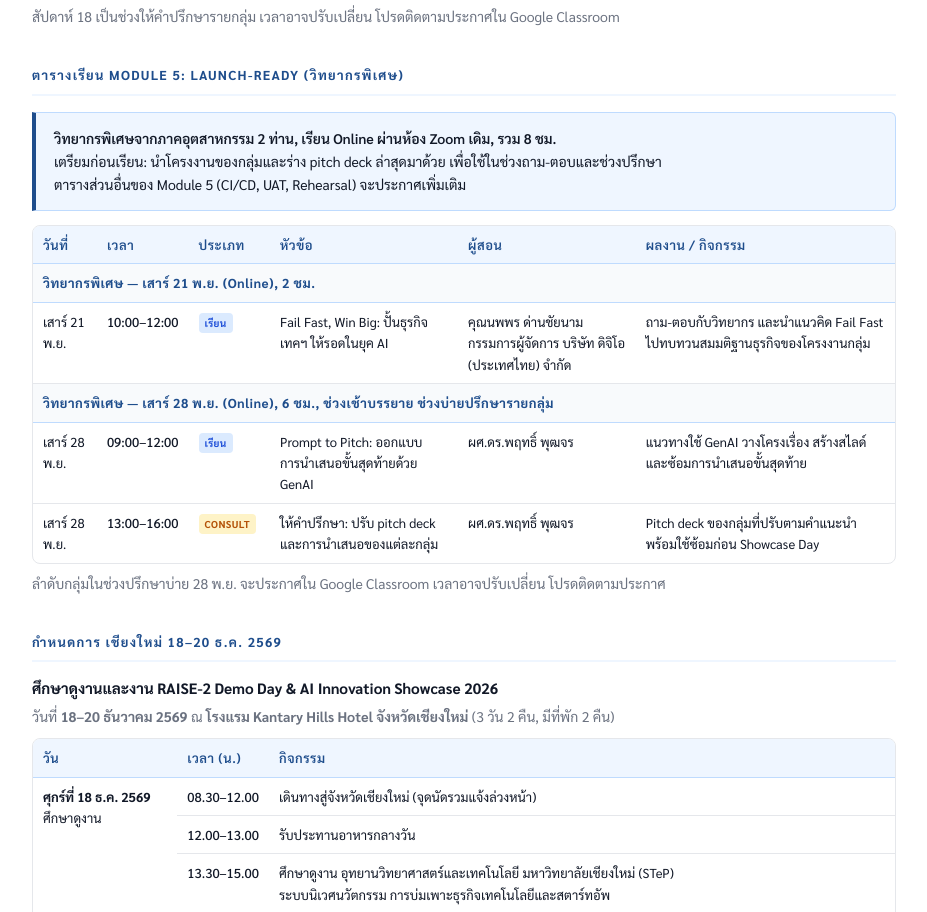
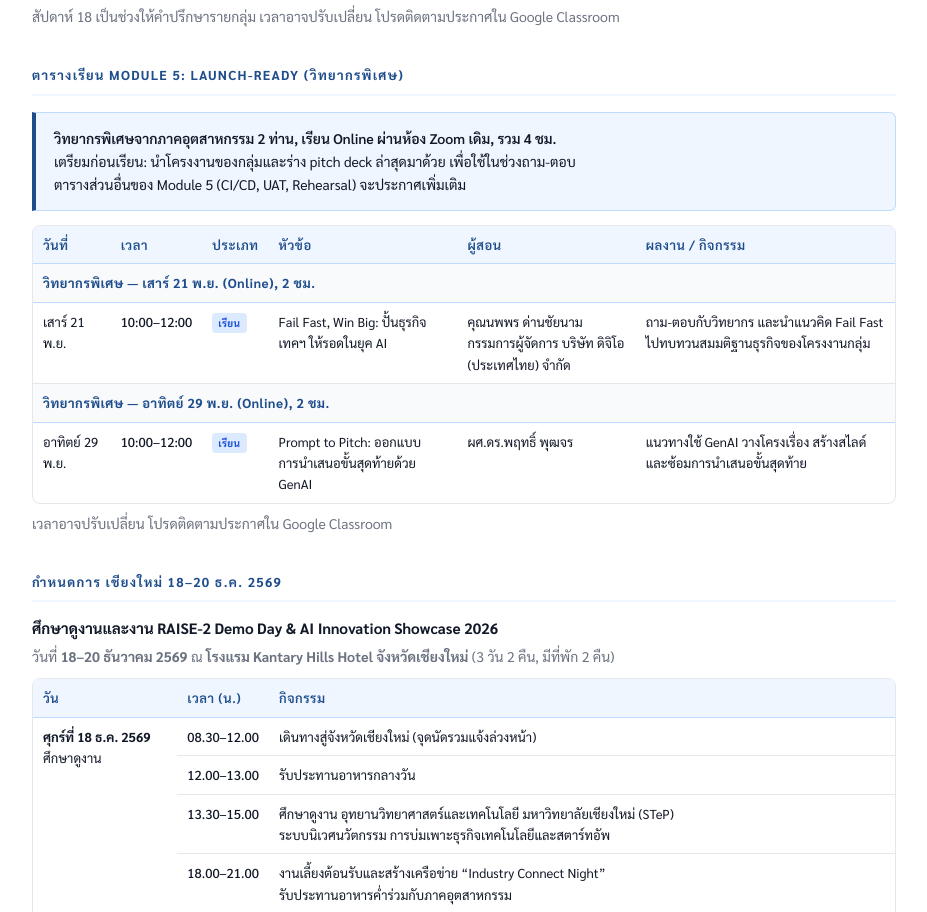
Before and after one commit to raisemfu-adt/batch2-student-handbook, a plain HTML site: page index.html in a window 1280 px wide. Shown: the part 2935-3847 px from the top of the page, without its empty margins (176-1103 px from the left). Drawn offline with Linux system fonts and the light colour scheme.

Commit message:
Handbook: move Prompt to Pitch (Pruet) to Sun 29 Nov 10:00-12:00
Replaces the Sat 28 Nov 09:00-12:00 lecture and 13:00-16:00 consult;
Module 5 guest-speaker total is now 4 hours.

Co-Authored-By: Claude Opus 5.5 <noreply@anthropic.com>

```diff
--- a/index.html
+++ b/index.html
@@ -881,8 +881,8 @@
     <section id="m5">
       <h2>ตารางเรียน Module 5: Launch-Ready (วิทยากรพิเศษ)</h2>
       <div class="callout" style="margin-bottom:14px;">
-        <strong>วิทยากรพิเศษจากภาคอุตสาหกรรม 2 ท่าน, เรียน Online ผ่านห้อง Zoom เดิม, รวม 8 ชม.</strong><br>
-        เตรียมก่อนเรียน: นำโครงงานของกลุ่มและร่าง pitch deck ล่าสุดมาด้วย เพื่อใช้ในช่วงถาม-ตอบและช่วงปรึกษา<br>
+        <strong>วิทยากรพิเศษจากภาคอุตสาหกรรม 2 ท่าน, เรียน Online ผ่านห้อง Zoom เดิม, รวม 4 ชม.</strong><br>
+        เตรียมก่อนเรียน: นำโครงงานของกลุ่มและร่าง pitch deck ล่าสุดมาด้วย เพื่อใช้ในช่วงถาม-ตอบ<br>
         ตารางส่วนอื่นของ Module 5 (CI/CD, UAT, Rehearsal) จะประกาศเพิ่มเติม
       </div>
       <div class="table-wrap">
@@ -896,14 +896,13 @@
             <tr class="month-row"><td colspan="6">วิทยากรพิเศษ — เสาร์ 21 พ.ย. (Online), 2 ชม.</td></tr>
             <tr><td>เสาร์ 21 พ.ย.</td><td class="time-col">10:00–12:00</td><td><span class="hours-theory">เรียน</span></td><td>Fail Fast, Win Big: ปั้นธุรกิจเทคฯ ให้รอดในยุค AI</td><td>คุณนพพร ด่านชัยนาม<br><span class="muted">กรรมการผู้จัดการ บริษัท ดิจิโอ (ประเทศไทย) จำกัด</span></td><td>ถาม-ตอบกับวิทยากร และนำแนวคิด Fail Fast ไปทบทวนสมมติฐานธุรกิจของโครงงานกลุ่ม</td></tr>
 
-            <tr class="month-row"><td colspan="6">วิทยากรพิเศษ — เสาร์ 28 พ.ย. (Online), 6 ชม., ช่วงเช้าบรรยาย ช่วงบ่ายปรึกษารายกลุ่ม</td></tr>
-            <tr><td>เสาร์ 28 พ.ย.</td><td class="time-col">09:00–12:00</td><td><span class="hours-theory">เรียน</span></td><td>Prompt to Pitch: ออกแบบการนำเสนอขั้นสุดท้ายด้วย GenAI</td><td>ผศ.ดร.พฤทธิ์ พุฒจร</td><td>แนวทางใช้ GenAI วางโครงเรื่อง สร้างสไลด์ และซ้อมการนำเสนอขั้นสุดท้าย</td></tr>
-            <tr><td>เสาร์ 28 พ.ย.</td><td class="time-col">13:00–16:00</td><td><span class="hours-practice">Consult</span></td><td>ให้คำปรึกษา: ปรับ pitch deck และการนำเสนอของแต่ละกลุ่ม</td><td>ผศ.ดร.พฤทธิ์ พุฒจร</td><td>Pitch deck ของกลุ่มที่ปรับตามคำแนะนำ พร้อมใช้ซ้อมก่อน Showcase Day</td></tr>
+            <tr class="month-row"><td colspan="6">วิทยากรพิเศษ — อาทิตย์ 29 พ.ย. (Online), 2 ชม.</td></tr>
+            <tr><td>อาทิตย์ 29 พ.ย.</td><td class="time-col">10:00–12:00</td><td><span class="hours-theory">เรียน</span></td><td>Prompt to Pitch: ออกแบบการนำเสนอขั้นสุดท้ายด้วย GenAI</td><td>ผศ.ดร.พฤทธิ์ พุฒจร</td><td>แนวทางใช้ GenAI วางโครงเรื่อง สร้างสไลด์ และซ้อมการนำเสนอขั้นสุดท้าย</td></tr>
 
           </tbody>
         </table>
       </div>
-      <p class="muted" style="margin-top:8px">ลำดับกลุ่มในช่วงปรึกษาบ่าย 28 พ.ย. จะประกาศใน Google Classroom เวลาอาจปรับเปลี่ยน โปรดติดตามประกาศ</p>
+      <p class="muted" style="margin-top:8px">เวลาอาจปรับเปลี่ยน โปรดติดตามประกาศใน Google Classroom</p>
     </section>
 
     <section id="chiangmai">
```
